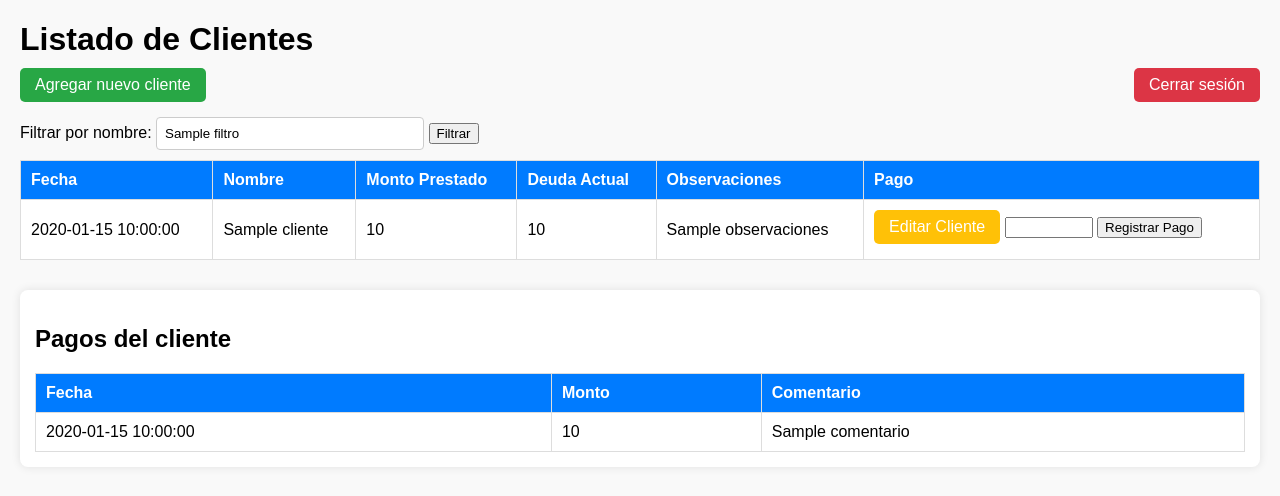
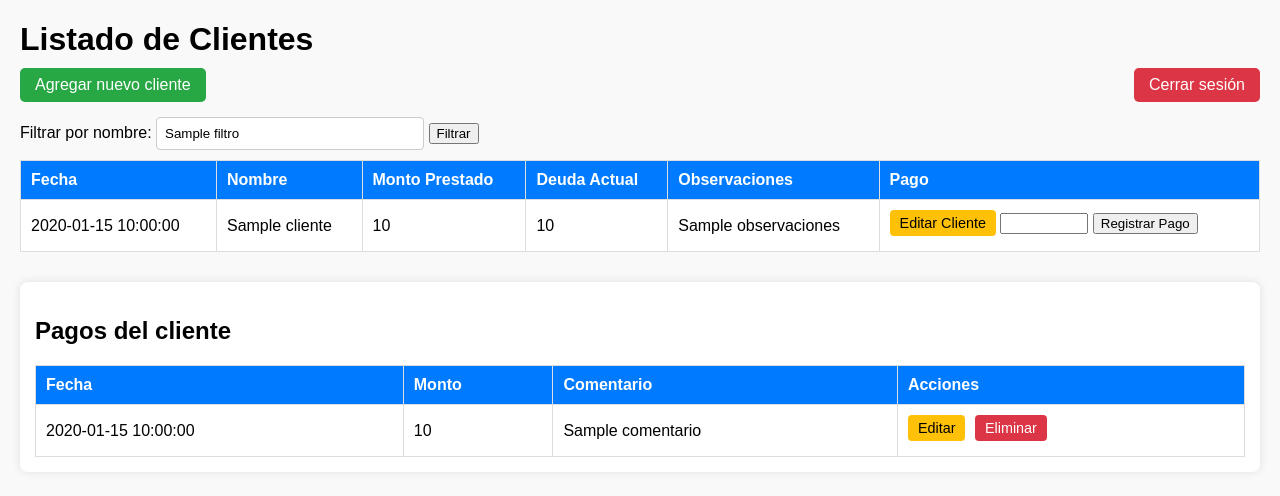
Before and after one commit to luisrobles062/ruta-cobros-app, a Flask app: template templates/inicio.html in a window 1280 px wide. Shown: the top 496 px of the page. Run offline with Flask 3, Linux system fonts and the light colour scheme; the template is opened without the code that fills it: most values are stand-ins (such as "Sample title", 1, 10 or a date in 2020).

Commit message:
Update inicio.html

```diff
--- a/templates/inicio.html
+++ b/templates/inicio.html
@@ -23,6 +23,32 @@
             margin-bottom: 15px; display: inline-block;
         }
         .btn:hover { background-color: #218838; }
+        .btn-edit {
+            background-color: #ffc107;
+            color: black;
+            margin-bottom: 5px;
+            display: inline-block;
+            padding: 5px 10px;
+            border-radius: 4px;
+            text-decoration: none;
+            font-size: 0.9em;
+        }
+        .btn-edit:hover {
+            background-color: #e0a800;
+        }
+        .btn-delete {
+            background-color: #dc3545;
+            color: white;
+            margin-left: 5px;
+            padding: 5px 10px;
+            border: none;
+            border-radius: 4px;
+            cursor: pointer;
+            font-size: 0.9em;
+        }
+        .btn-delete:hover {
+            background-color: #c82333;
+        }
         .logout {
             float: right; background-color: #dc3545; padding: 8px 15px; border-radius: 5px; color: white;
             text-decoration: none;
@@ -38,6 +64,9 @@
         .no-data {
             font-style: italic;
             color: #666;
+        }
+        form.inline {
+            display: inline;
         }
     </style>
 </head>
@@ -72,7 +101,7 @@
                 <td>{{ "{:,.0f}".format(cliente.deuda) | replace(',', '.') }}</td>
                 <td>{{ cliente.observaciones }}</td>
                 <td>
-                    <a href="/editar_cliente/{{ cliente.id }}" class="btn" style="background-color:#ffc107; margin-bottom:5px; display:inline-block;">Editar Cliente</a>
+                    <a href="/editar_cliente/{{ cliente.id }}" class="btn-edit">Editar Cliente</a>
                     <form method="POST" action="/pago" style="display:inline-block;">
                         <input type="hidden" name="cliente_id" value="{{ cliente.id }}">
                         <input type="number" name="monto" min="1" required style="width: 80px;">
@@ -96,6 +125,7 @@
                         <th>Fecha</th>
                         <th>Monto</th>
                         <th>Comentario</th>
+                        <th>Acciones</th>
                     </tr>
                 </thead>
                 <tbody>
@@ -104,6 +134,14 @@
                         <td>{{ pago.fecha }}</td>
                         <td>{{ "{:,.0f}".format(pago.monto) | replace(',', '.') }}</td>
                         <td>{{ pago.comentario }}</td>
+                        <td>
+                            <a href="/editar_pago/{{ pago.id }}" class="btn-edit">Editar</a>
+
+                            <form method="POST" action="/eliminar_pago" class="inline" onsubmit="return confirm('¿Seguro quieres eliminar este pago?');">
+                                <input type="hidden" name="pago_id" value="{{ pago.id }}">
+                                <button type="submit" class="btn-delete">Eliminar</button>
+                            </form>
+                        </td>
                     </tr>
                 {% endfor %}
                 </tbody>
```
